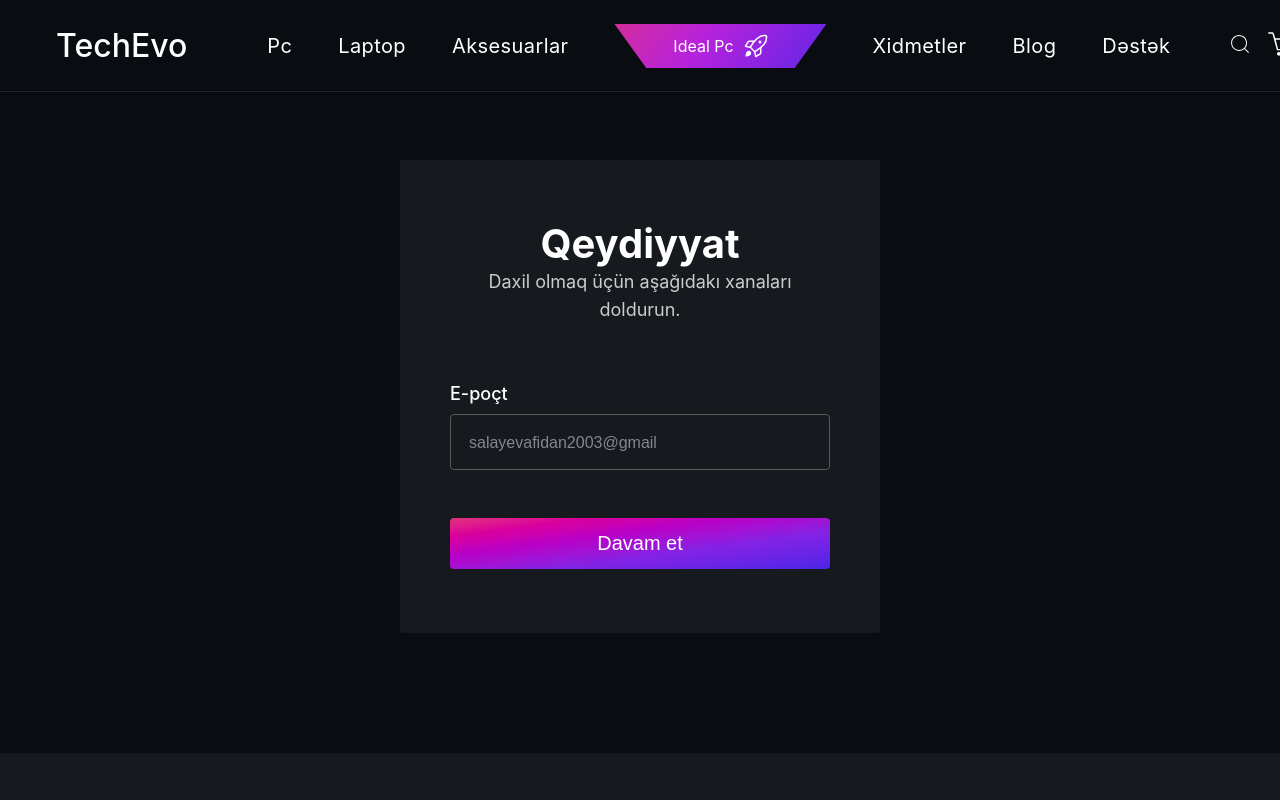
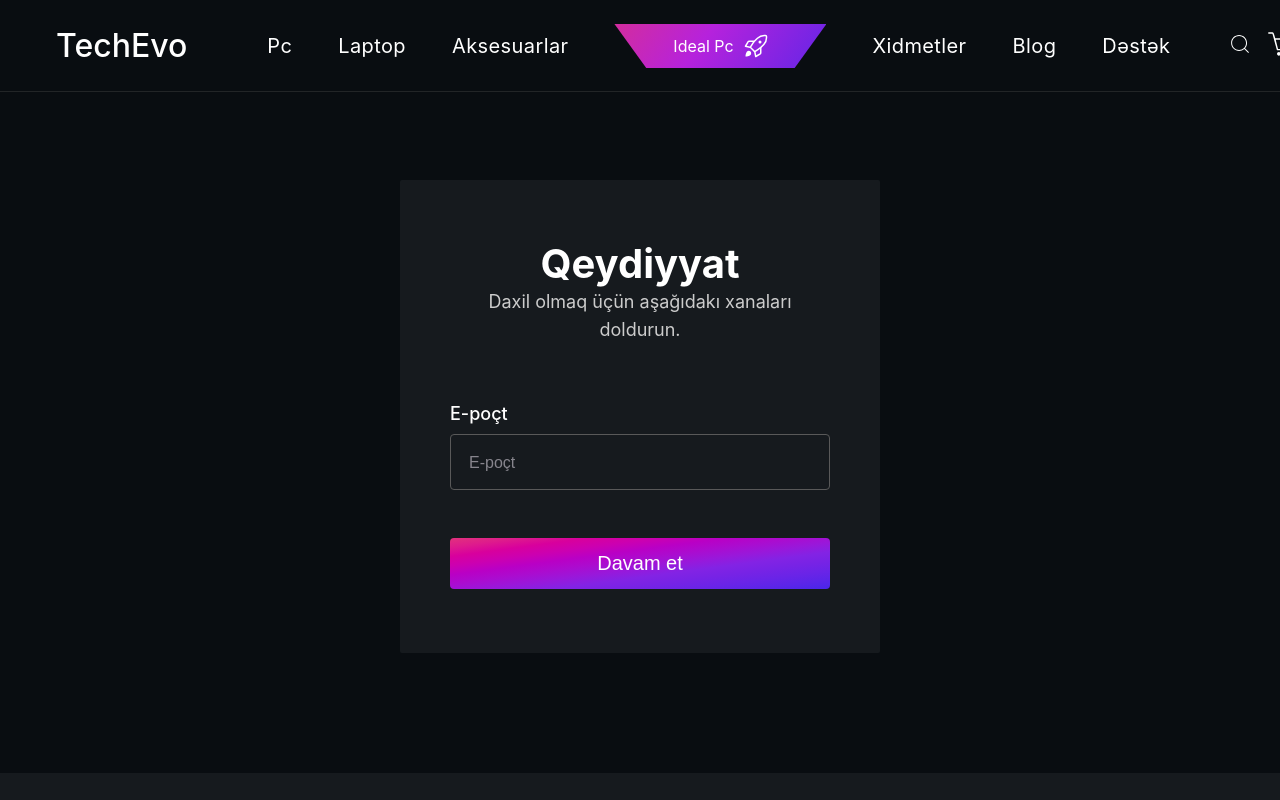
Before and after one commit to nigaraliyevas/TechEvo, a React (Vite) app: page /register in a window 1280 px wide. Shown: the top 800 px of the page. Built offline with nearby package versions, Linux system fonts and the light colour scheme; a web font is replaced by a local one.

Commit message:
mistakes fixed

```diff
--- a/src/pages/RegisterPage/RegisterPage.jsx
+++ b/src/pages/RegisterPage/RegisterPage.jsx
@@ -25,7 +25,7 @@ export default function RegisterPage() {
                             <div className={styles.inputContainer}>
                                 <input
                                     className={styles.innerInput}
-                                    placeholder="salayevafidan2003@gmail"
+                                    placeholder="E-poçt"
                                     type="email"
                                     value={email}
                                     required
--- a/src/pages/RegisterPage/RegisterPage.module.scss
+++ b/src/pages/RegisterPage/RegisterPage.module.scss
@@ -7,13 +7,13 @@ body {
   background-color: #090d11;
 }
 .container {
-  max-width: 1300px;
   margin: 0 auto;
-  padding: 68px 0 120px;
+  padding: 88px 0 120px;
   background-color: #090d11;
 }
 
 .innerCont {
+  max-width: 1300px;
   padding: 64px 50px;
   border-radius: 2px;
   background: #161a1e;
--- a/src/pages/RegisterPage/RegisterPage2.module.scss
+++ b/src/pages/RegisterPage/RegisterPage2.module.scss
@@ -3,7 +3,7 @@
   border-radius: 2px;
   background: #161a1e;
   max-width: 480px;
-  margin: 88px auto;
+  margin: 0 auto;
   margin-bottom: 0;
 }
 
@@ -99,6 +99,8 @@
   position: absolute;
   opacity: 0;
   cursor: pointer;
+  top: -50%;
+  left: 0;
 }
 .customCheckmark {
   width: 100%;
```
